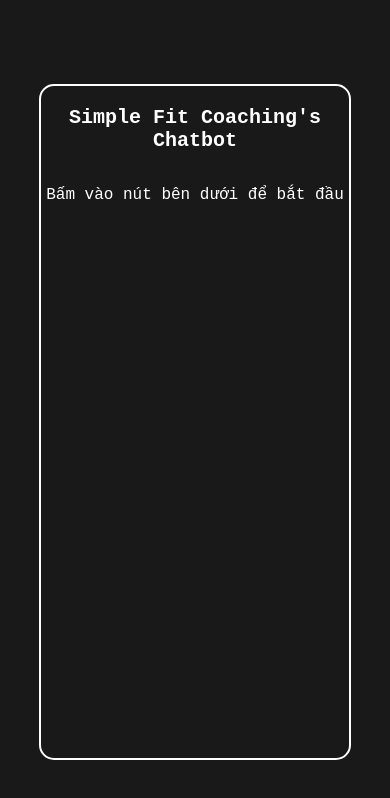
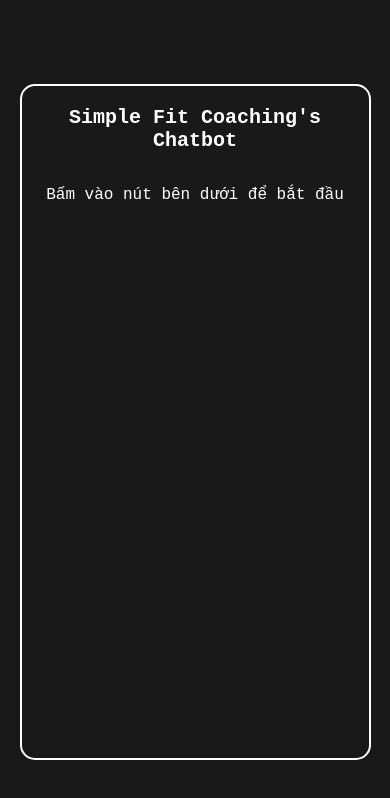
Before and after one commit to mrbivt/botpress, a plain HTML site: page index6.html in a window 390 px wide. Drawn offline with Linux system fonts and the light colour scheme.

Commit message:
Update index6.html

```diff
--- a/index6.html
+++ b/index6.html
@@ -32,19 +32,14 @@
             align-items: center;
             text-align: center;
             position: relative; /* Thêm vị trí tương đối cho căn chỉnh */
-        }
-
-        @media only screen and (max-width: 600px) {
-            .center-div {
-                width: 80vw;
-            }
+            padding-top: 56.25%;
         }
 
         @media only screen and (max-width: 1024px) {
-            .center-div {
-                width: 80vw;
-            }
-        }
+    .center-div {
+        width: 90vw;
+    }
+}
 
       #bpFull {
     width: 100%;
```
